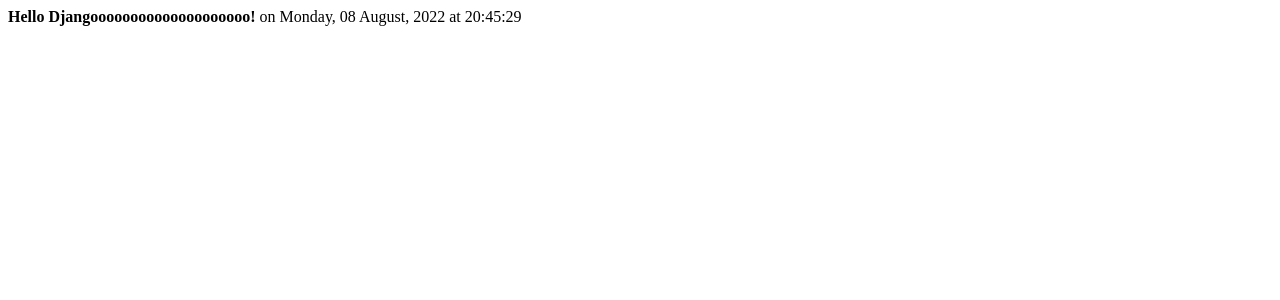
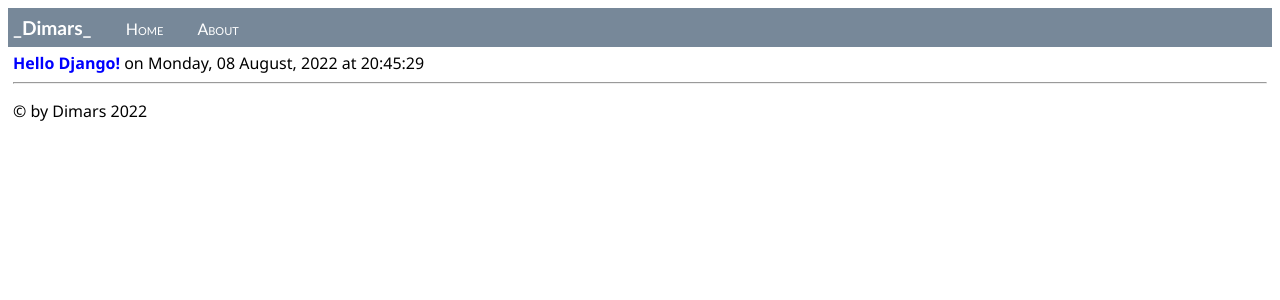
Before and after one commit to Shecter67/DjangoWebProject1, a Django app: page / in a window 1280 px wide. Shown: the top 300 px of the page. Run offline with Django 3.2, Linux system fonts and the light colour scheme.

Commit message:
StepThree

```diff
--- a/DjangoWebProject1/urls.py
+++ b/DjangoWebProject1/urls.py
@@ -14,4 +14,5 @@ import testDjango1.views
 urlpatterns = [
     url(r'^$', testDjango1.views.index, name='index'),
     url(r'^home$', testDjango1.views.index, name='home'),
+    url(r'^about$', testDjango1.views.about, name='about'),
 ]
--- /dev/null
+++ b/testDjango1/static/site.css
@@ -0,0 +1,31 @@
+.message {
+    font-weight: 600;
+    color: blue;
+}
+.navbar {
+    background-color: lightslategray;
+    font-size: 1em;
+    font-family: 'Trebuchet MS', 'Lucida Sans Unicode', 'Lucida Grande', 'Lucida Sans', Arial, sans-serif;
+    color: white;
+    padding: 8px 5px 8px 5px;
+}
+
+.navbar a {
+    text-decoration: none;
+    color: inherit;
+}
+
+.navbar-brand {
+    font-size: 1.2em;
+    font-weight: 600;
+}
+
+.navbar-item {
+    font-variant: small-caps;
+    margin-left: 30px;
+}
+
+.body-content {
+    padding: 5px;
+    font-family: 'Segoe UI', Tahoma, Geneva, Verdana, sans-serif;
+}
--- /dev/null
+++ b/testDjango1/templates/testDjango1/about.html
@@ -0,0 +1,4 @@
+{% extends "testDjango1/layout.html" %}
+{% block content %}
+{{ content }}
+{% endblock %}
--- a/testDjango1/templates/testDjango1/index.html
+++ b/testDjango1/templates/testDjango1/index.html
@@ -1,8 +1,4 @@
-<html>
-<head>
-        <title>{{ title }}</title>
-    </head>
-    <body>
-        <strong>{{ message }}</strong>{{ content }}
-    </body>
-</html>
+{% extends "testDjango1/layout.html" %}
+{% block content %}
+<span class="message">{{ message }}</span>{{ content }}
+{% endblock %}
--- /dev/null
+++ b/testDjango1/templates/testDjango1/layout.html
@@ -0,0 +1,25 @@
+<!DOCTYPE html>
+<html>
+<head>
+    <meta charset="utf-8" />
+    <title>{{ title }}</title>
+    {% load static %}
+    <link rel="stylesheet" type="text/css" href="{% static 'site.css' %}" />
+</head>
+
+<body>
+    <div class="navbar">
+       <a href="/" class="navbar-brand">_Dimars_</a>
+       <a href="{% url 'home' %}" class="navbar-item">Home</a>
+       <a href="{% url 'about' %}" class="navbar-item">About</a>
+    </div>
+
+    <div class="body-content">
+{% block content %}{% endblock %}
+        <hr/>
+        <footer>
+            <p>&copy; by Dimars 2022</p>
+        </footer>
+    </div>
+</body>
+</html>
--- a/testDjango1/views.py
+++ b/testDjango1/views.py
@@ -14,7 +14,17 @@ def index(request):
         # "index.html", # Use this code for VS 2017 15.7 and earlier
         {
             'title' : "Hello Django",
-            'message' : "Hello Djangoooooooooooooooooooo!",
+            'message' : "Hello Django!",
             'content' : " on " + now.strftime("%A, %d %B, %Y at %X")
         }
     )
+
+def about(request):
+    return render(
+        request,
+        "testDjango1/about.html",
+        {
+            'title' : "About testDjango1",
+            'content' : "Example app page for Django."
+        }
+    )
```
Also changed, not shown: 1 other file.
